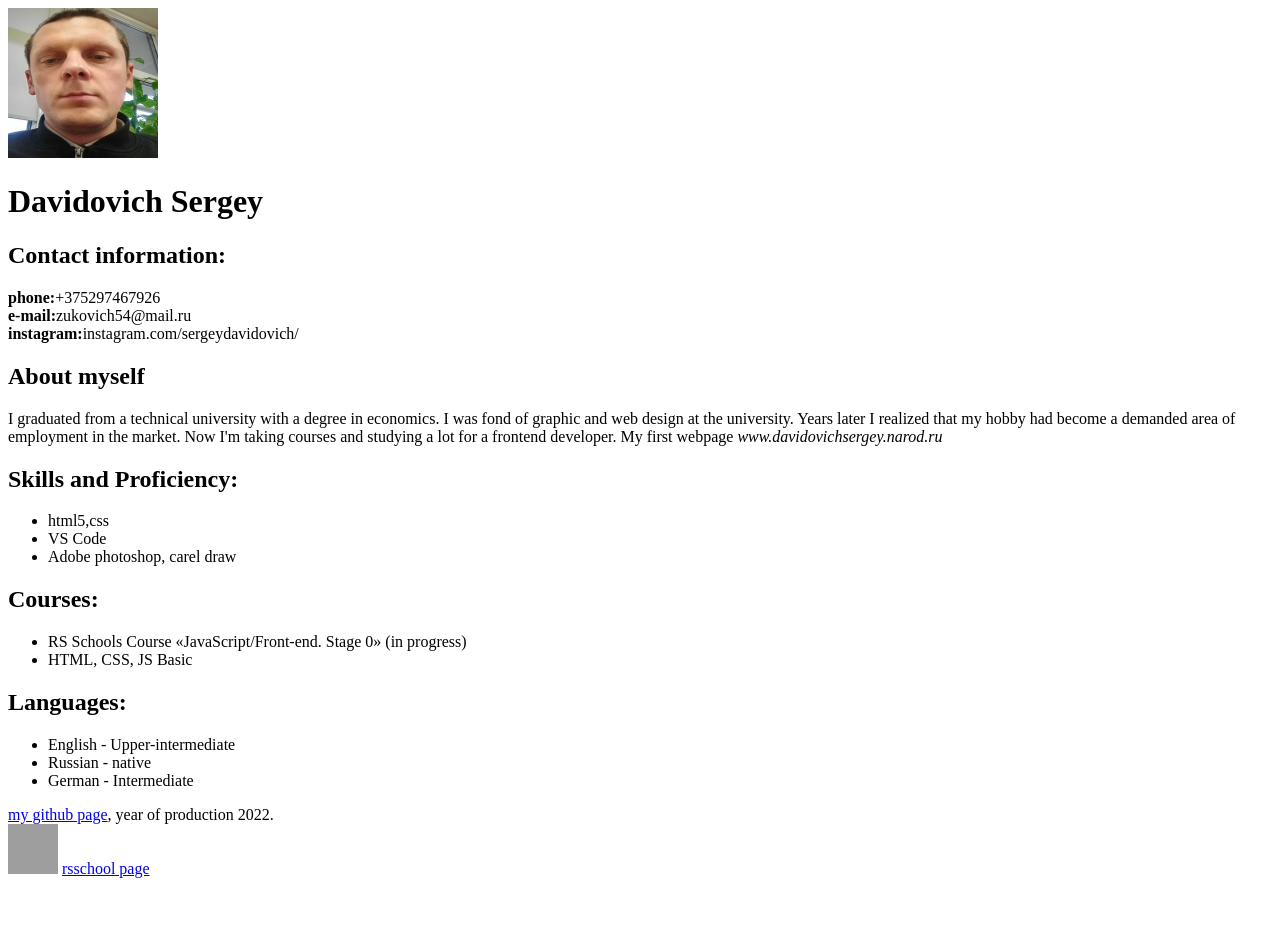
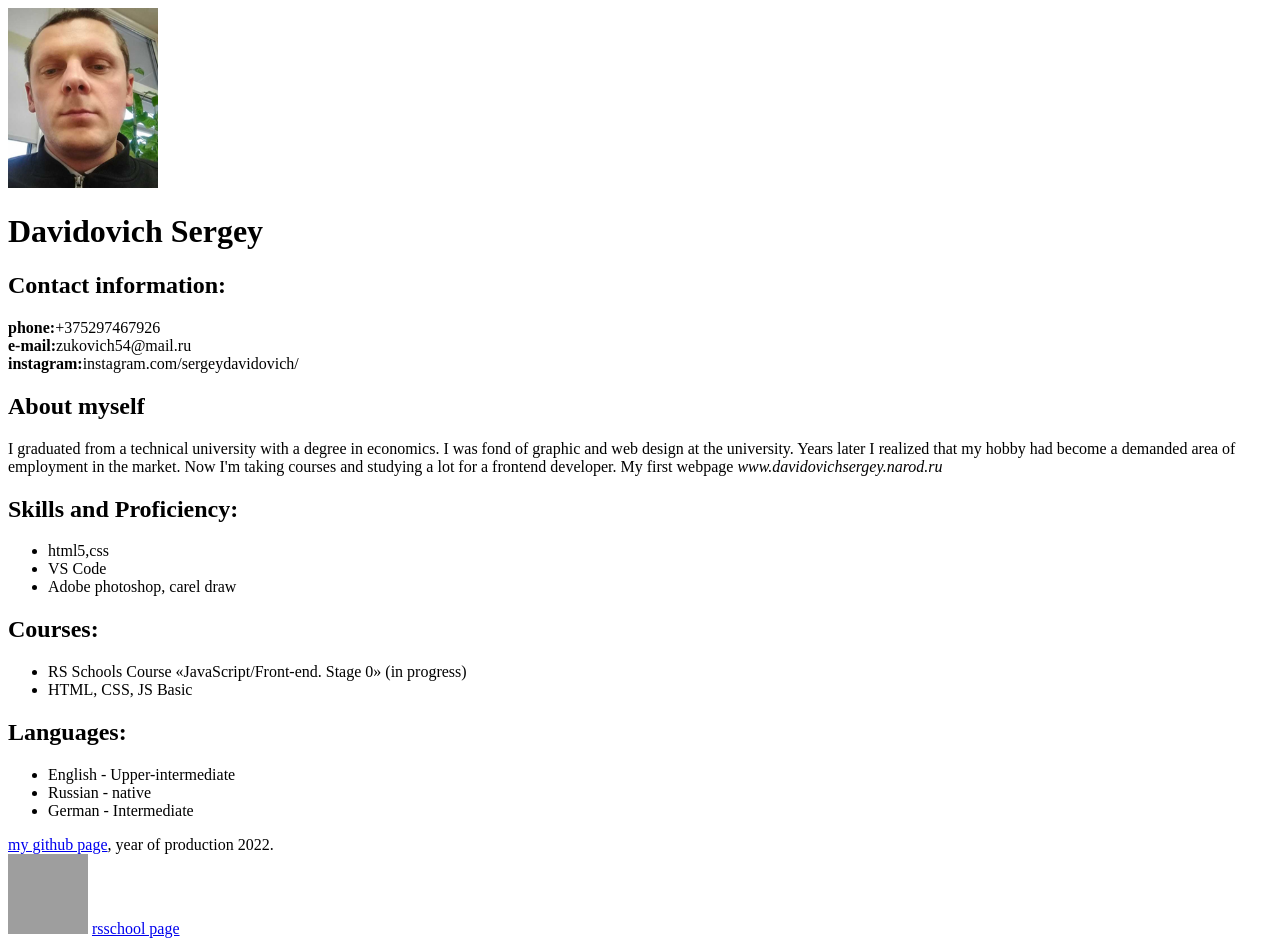
Before and after one commit to davserge/rsschool-cv, a plain HTML site: page index.html in a window 1280 px wide. Before the commit the page ends 886 px from the top, so only its background shows below. Drawn offline with Linux system fonts and the light colour scheme; grey boxes are pictures that could not be loaded.

Commit message:
Update index.html

```diff
--- a/index.html
+++ b/index.html
@@ -7,7 +7,7 @@
     <title>Document</title>
 </head>
 <body>
-        <img src="https://github.com/davserge/rsschool-cv/blob/rsschool-cv-html/img/myfoto.jpg" width="150" height="150">
+        <img src="img/myfoto.jpg" width="150" height="180">
         <h1>Davidovich Sergey</h1>
         <h2>Contact information:</h2>
         <p><b>phone:</b>+375297467926
@@ -35,7 +35,7 @@
         <li>German - Intermediate</li>
         </ul></p>
         <a href="https://github.com/davserge" target="_blank">my github page</a>, year of production 2022.
-        <br><img src="https://rs.school/images/rs_school_js.svg" title="rsschool logo" width="50" height="50">
+        <br><img src="https://rs.school/images/rs_school_js.svg" title="rsschool logo" width="80" height="80">
         <a href="https://rs.school/js/" target="_blank">rsschool page</a>
 </body>
 </html>
```
